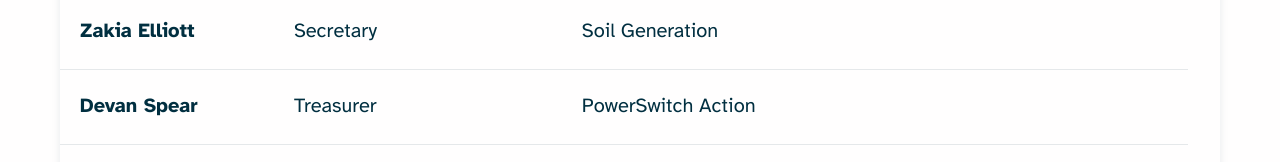
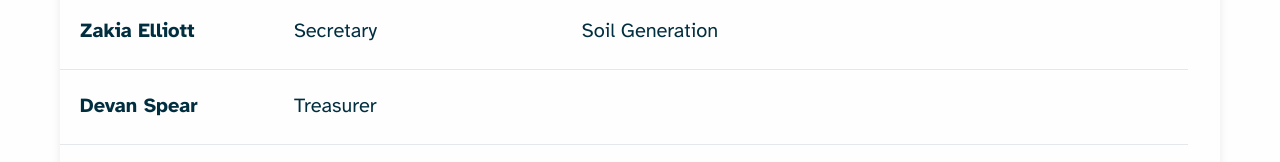
Before and after one commit to ssuffian/jobs-with-justice, an Astro site: page /about/board in a window 1280 px wide. Shown: the part 646-808 px from the top of the page. Built offline with nearby package versions, Linux system fonts and the light colour scheme; Astro itself is replaced by a stand-in of ours.

Commit message:
Update board.astro

```diff
--- a/src/pages/about/board.astro
+++ b/src/pages/about/board.astro
@@ -151,7 +151,7 @@
 					<tr>
 						<td class="board-name" data-label="Name">Devan Spear</td>
 						<td class="board-position" data-label="Position">Treasurer</td>
-						<td data-label="Affiliation">PowerSwitch Action</td>
+						<td data-label="Affiliation"> </td>
 					</tr>
 					<tr>
 						<td class="board-name" data-label="Name">Nicole Fuller</td>
```
